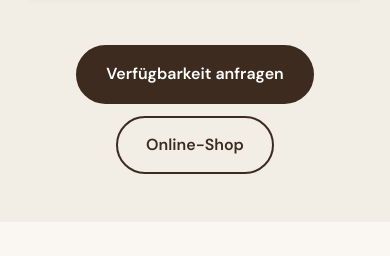
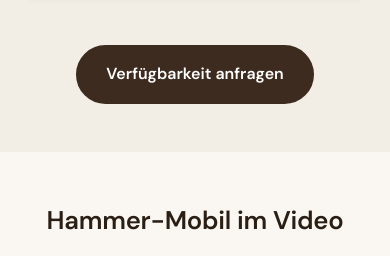
Before and after one commit to ToothMC/mmhammer.org, a website: page wohnmobil.html in a window 390 px wide. Shown: the part 4570-4826 px from the top of the page. Drawn offline with Linux system fonts and the light colour scheme.

Commit message:
wohnmobil: remove online shop button

```diff
--- a/wohnmobil.html
+++ b/wohnmobil.html
@@ -78,7 +78,6 @@
       </div>
       <div class="btn-row" style="margin-top:48px;">
         <a href="kontakt.html?topic=Wohnmobil" class="btn">Verfügbarkeit anfragen</a>
-        <a href="https://m-m-hammer-ltd.booqableshop.com/" target="_blank" rel="noopener" class="btn btn-secondary">Online-Shop</a>
       </div>
     </div>
   </section>
```
